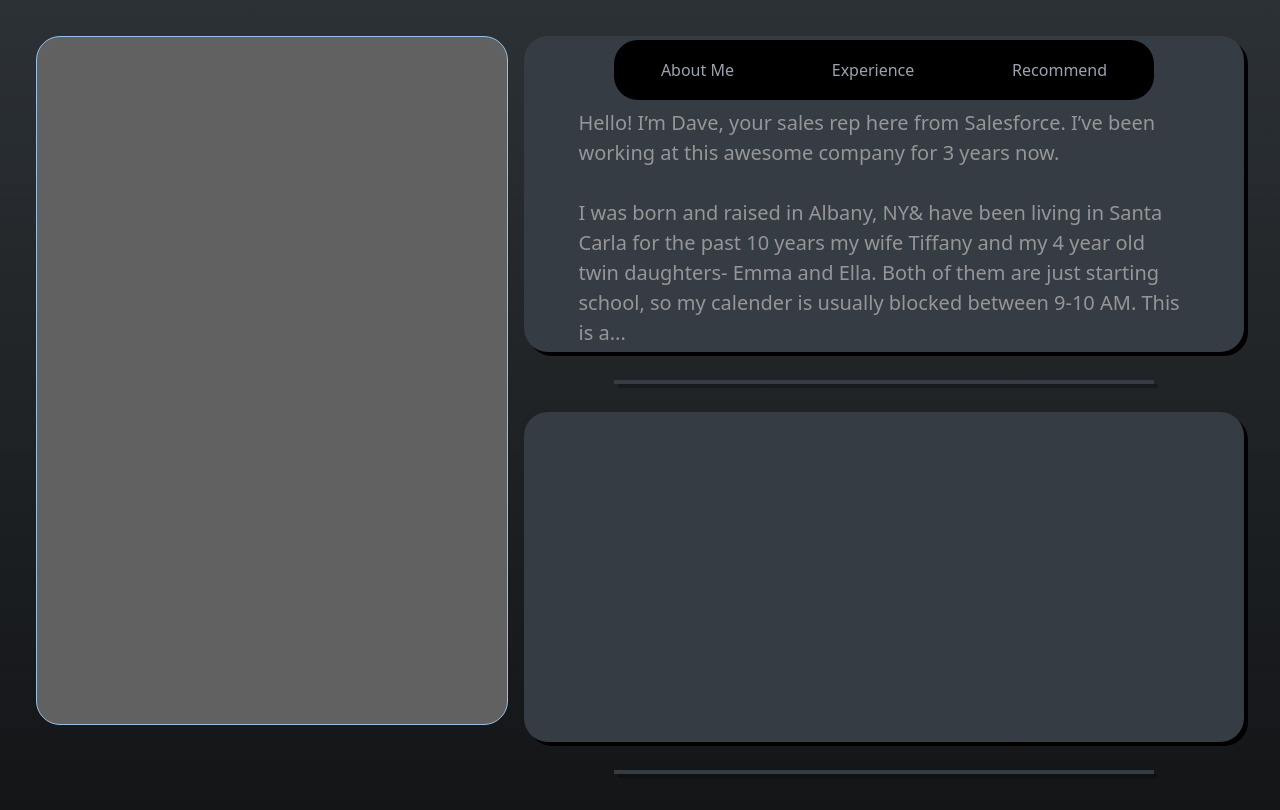
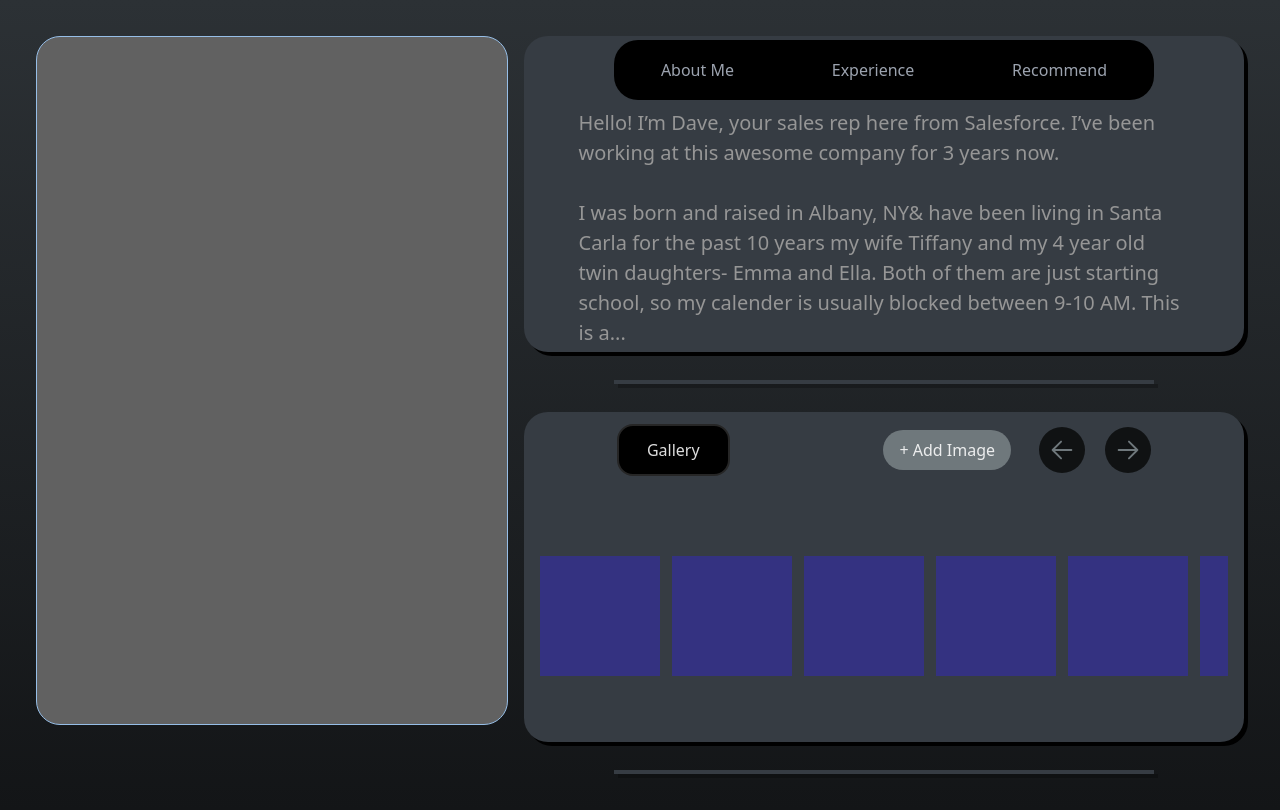
Before and after one commit to shreyansh4532/Lunacal-Assignment, a React (Vite) app: page / in a window 1280 px wide. Built offline with nearby package versions, Linux system fonts and the light colour scheme.

Commit message:
added carousel

```diff
--- a/package.json
+++ b/package.json
@@ -11,7 +11,9 @@
   },
   "dependencies": {
     "react": "^18.3.1",
-    "react-dom": "^18.3.1"
+    "react-dom": "^18.3.1",
+    "react-icons": "^5.3.0",
+    "react-slick": "^0.30.2"
   },
   "devDependencies": {
     "@eslint/js": "^9.9.0",
--- a/src/index.css
+++ b/src/index.css
@@ -16,6 +16,16 @@
   text-rendering: optimizeLegibility;
   -webkit-font-smoothing: antialiased;
   -moz-osx-font-smoothing: grayscale; */
+}
+
+@layer utilities {
+  .scrollbar-hide::-webkit-scrollbar {
+    display: none;
+  }
+  .scrollbar-hide {
+    -ms-overflow-style: none; /* IE and Edge */
+    scrollbar-width: none; /* Firefox */
+  }
 }
 
 /* a {
--- a/src/page-components/LowerWidget.jsx
+++ b/src/page-components/LowerWidget.jsx
@@ -1,9 +1,81 @@
-
+import { useRef } from "react";
+import { HiOutlineArrowSmallLeft } from "react-icons/hi2";
+import { HiOutlineArrowSmallRight } from "react-icons/hi2";
 
 function LowerWidget() {
+  const inputRef = useRef();
+
+  const uploadFiles = (e) => {
+    console.log(e.target.files[0]);
+  };
+
+  const handleBtnClick = () => {
+    // do something with input
+    inputRef.current.click();
+  };
+
+  const moveSlider = (direction) => {
+    const slider = document.getElementById("slider");
+    const scrollAmount = slider.offsetWidth; // Scroll by one full image width
+
+    if (direction === "left") {
+      slider.scrollBy({ left: -scrollAmount, behavior: "smooth" });
+    } else {
+      slider.scrollBy({ left: scrollAmount, behavior: "smooth" });
+    }
+  };
+
   return (
-    <div className="bg-[#363C43] h-[330px] w-[720px] rounded-3xl shadow-custom-no-blur shadow-black"></div>
-  )
+    <div className="bg-[#363C43] h-[330px] w-[720px] rounded-3xl shadow-custom-no-blur shadow-black">
+      <div className="mx-4 my-3 flex flex-col gap-20">
+        {/* Top Nav */}
+        <div className="flex justify-around">
+          <button className="border-neutral-800 border-2 px-7 py-3 bg-black font-medium hover:text-white duration-200 transition-all rounded-2xl">
+            Gallery
+          </button>
+
+          <div className="flex items-center justify-evenly gap-5">
+            <button
+              className="bg-[#6F787C] rounded-full py-2 px-4"
+              onClick={handleBtnClick}
+            >
+              + Add Image
+            </button>
+            <input
+              type="file"
+              className="hidden"
+              ref={inputRef}
+              onChange={uploadFiles}
+            />
+            <button
+              className="ml-2 bg-[#101213] transform active:scale-75 rounded-full text-3xl font-medium p-2 text-[#6F787C]"
+              onClick={() => moveSlider("left")}
+            >
+              <HiOutlineArrowSmallLeft />
+            </button>
+            <button
+              className="bg-[#101213] transform active:scale-75 rounded-full text-3xl font-medium p-2 text-[#6F787C]"
+              onClick={() => moveSlider("right")}
+            >
+              <HiOutlineArrowSmallRight />
+            </button>
+          </div>
+        </div>
+
+        {/* Slider */}
+        <div id="slider" className="flex overflow-x-auto gap-3 scrollbar-hide">
+          <div className="bg-[#343281] w-[120px] h-[120px] flex-shrink-0"></div>
+          <div className="bg-[#343281] w-[120px] h-[120px] flex-shrink-0"></div>
+          <div className="bg-[#343281] w-[120px] h-[120px] flex-shrink-0"></div>
+          <div className="bg-[#343281] w-[120px] h-[120px] flex-shrink-0"></div>
+          <div className="bg-[#343281] w-[120px] h-[120px] flex-shrink-0"></div>
+          <div className="bg-[#343281] w-[120px] h-[120px] flex-shrink-0"></div>
+          <div className="bg-[#343281] w-[120px] h-[120px] flex-shrink-0"></div>
+          <div className="bg-[#343281] w-[120px] h-[120px] flex-shrink-0"></div>
+        </div>
+      </div>
+    </div>
+  );
 }
 
-export default LowerWidget
+export default LowerWidget;
```
Also changed, not shown: src/page-components/NextArrow.jsx (added, +9 -0 lines), src/page-components/PrevArrow.jsx (added, +9 -0 lines), 1 other file (tests, documents, lock files or other folders).
